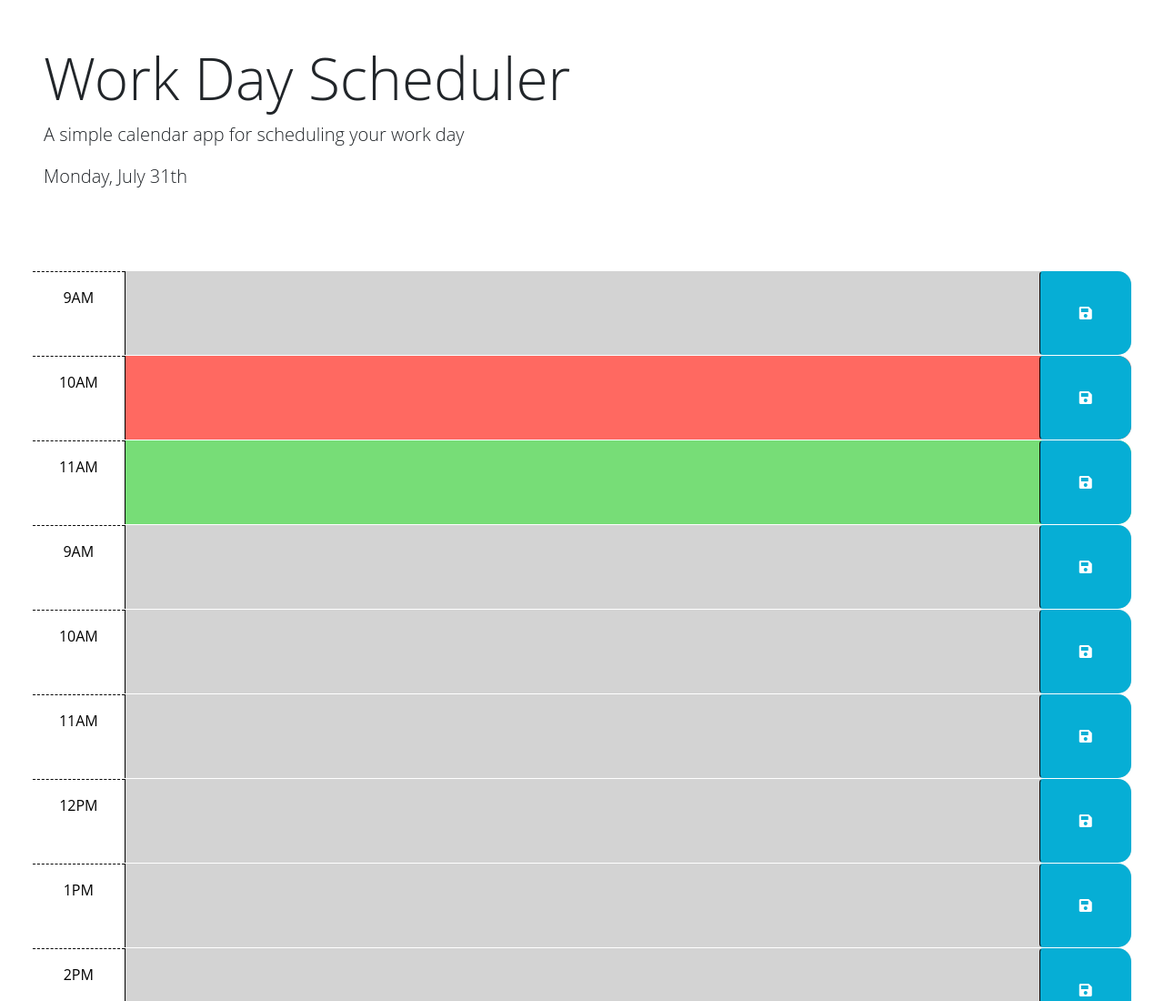
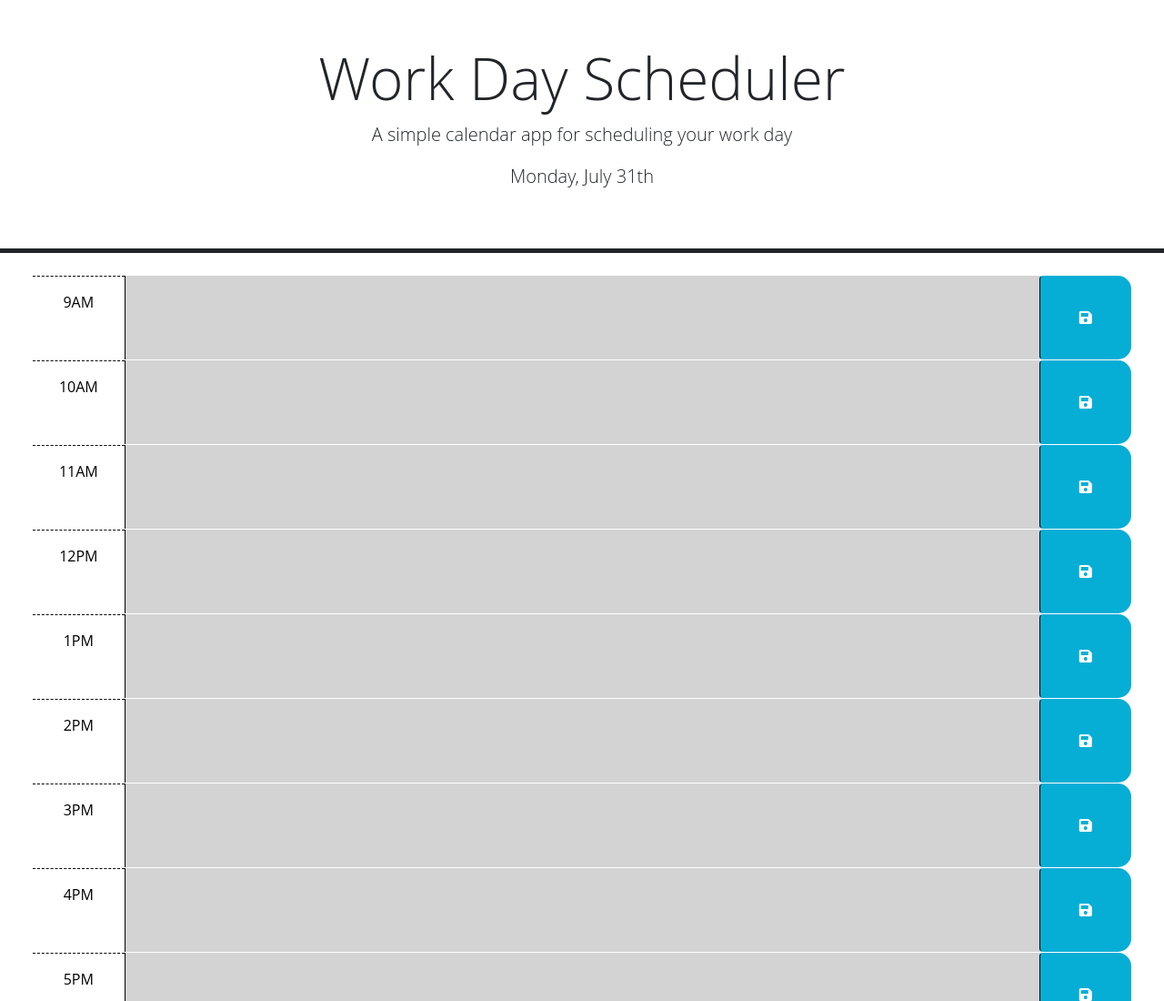
Before and after one commit to blanchardt/Trevors-Work-Day-Scheduler, a plain HTML site: page index.html in a window 1280 px wide. Shown: the top 1100 px of the page at 91% size. Drawn offline with nearby package versions, Linux system fonts and the light colour scheme.

Commit message:
removed example code and comments from the sample code.

```diff
--- a/index.html
+++ b/index.html
@@ -25,49 +25,12 @@
   </head>
 
   <body>
-    <header class="p-5 mb-4">
+    <header class="p-5 mb-4 border-5 border-bottom border-dark text-center">
       <h1 class="display-3">Work Day Scheduler</h1>
       <p class="lead">A simple calendar app for scheduling your work day</p>
       <p id="currentDay" class="lead"></p>
     </header>
-    <div class="container-fluid px-5">
-      <!-- Use class for "past", "present", and "future" to apply styles to the
-        time-block divs accordingly. The javascript will need to do this by
-        adding/removing these classes on each div by comparing the hour in the
-        id to the current hour. The html provided below is meant to be an example
-        demonstrating how the css provided can be leveraged to create the
-        desired layout and colors. The html below should be removed or updated
-        in the finished product. Remember to delete this comment once the
-        code is implemented.
-        -->
-
-      <!-- Example of a past time block. The "past" class adds a gray background color. -->
-      <div id="hour-9" class="row time-block past">
-        <div class="col-2 col-md-1 hour text-center py-3">9AM</div>
-        <textarea class="col-8 col-md-10 description" rows="3"> </textarea>
-        <button class="btn saveBtn col-2 col-md-1" aria-label="save">
-          <i class="fas fa-save" aria-hidden="true"></i>
-        </button>
-      </div>
-
-      <!-- Example of a present time block. The "present" class adds a red background color. -->
-      <div id="hour-10" class="row time-block present">
-        <div class="col-2 col-md-1 hour text-center py-3">10AM</div>
-        <textarea class="col-8 col-md-10 description" rows="3"> </textarea>
-        <button class="btn saveBtn col-2 col-md-1" aria-label="save">
-          <i class="fas fa-save" aria-hidden="true"></i>
-        </button>
-      </div>
-
-      <!-- Example of a future time block. The "future" class adds a green background color. -->
-      <div id="hour-11" class="row time-block future">
-        <div class="col-2 col-md-1 hour text-center py-3">11AM</div>
-        <textarea class="col-8 col-md-10 description" rows="3"> </textarea>
-        <button class="btn saveBtn col-2 col-md-1" aria-label="save">
-          <i class="fas fa-save" aria-hidden="true"></i>
-        </button>
-      </div>
-    </div>
+    <div class="container-fluid px-5"></div>
 
     <script src="https://cdnjs.cloudflare.com/ajax/libs/jquery/3.2.1/jquery.min.js"></script>
     <script src="https://cdn.jsdelivr.net/npm/dayjs@1.11.3/dayjs.min.js"
```
Also changed, not shown: assets/js/script.js (+3 -19 lines).
